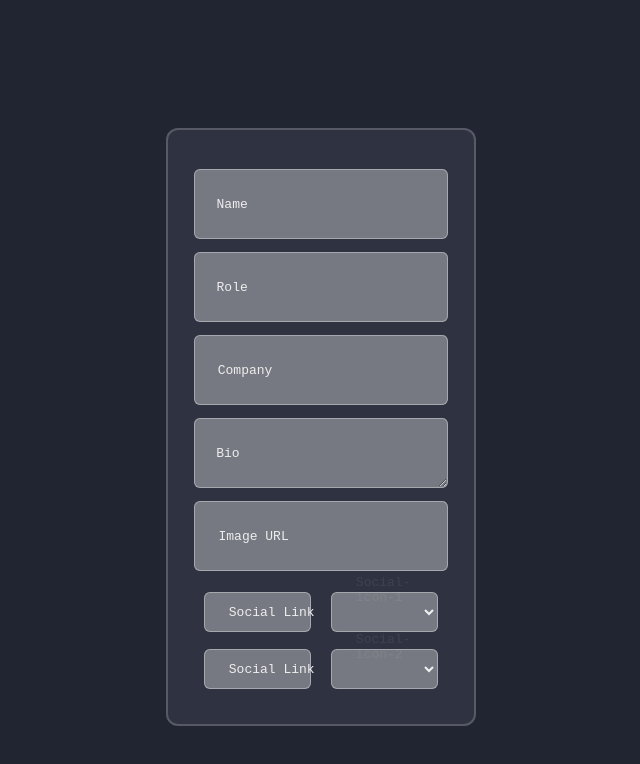
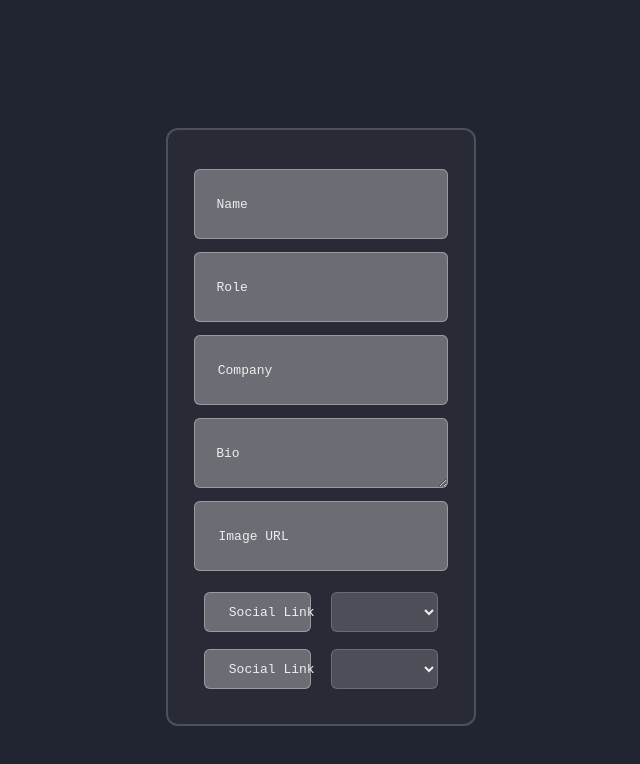
Before and after one commit to miracleonyenma/teamsjson, a website: page public/index.html in a window 1280 px wide. Shown: the whole page, without its empty margins (319-959 px from the left). Drawn offline with Linux system fonts and the light colour scheme.

Commit message:
minor ui

```diff
--- a/public/index.html
+++ b/public/index.html
@@ -54,7 +54,7 @@
                             <option value="fa fa-github">Github</option>
                             <option value="fa fa-facebook">Facebook</option>
                         </select>
-                        <label for="social-icon"><span>Social-icon-1</span></label>
+                        <!-- <label for="social-icon"><span>Social-icon-1</span></label> -->
                     </div>
 
                     <div class="social icon-cont">
@@ -64,7 +64,7 @@
                             <option value="fa fa-github">Github</option>
                             <option value="fa fa-facebook">Facebook</option>
                         </select>
-                        <label for="social-icon"><span>Social-icon-2</span></label>
+                        <!-- <label for="social-icon"><span>Social-icon-2</span></label> -->
                     </div>
 
                 </div>
--- a/public/style.scss
+++ b/public/style.scss
@@ -1,7 +1,7 @@
 :root{
     --background: #212531;
-    --background-content: #2f3341;
-    --border-content: rgba(255, 255, 255, 0.192);
+    --background-content: #282b36;
+    --border-content: rgba(255, 255, 255, 0.171);
     --text: #eee;
 }
 
@@ -158,6 +158,9 @@ form{
             &:focus{
                 color: var(--background);
             }
+            &:valid{
+                color: var(--text)
+            }
         }
 
 
```
Also changed, not shown: public/style.css, 1 other file.
